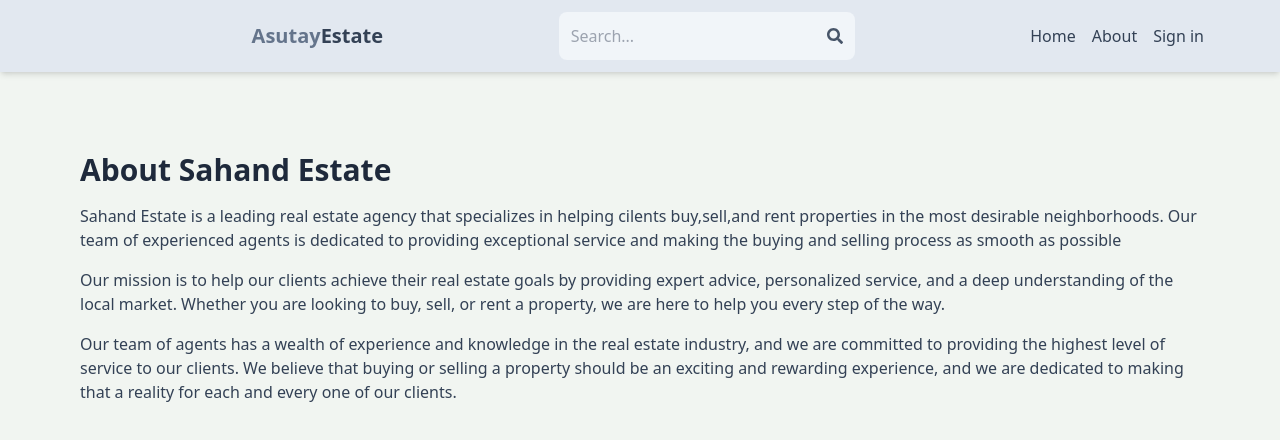
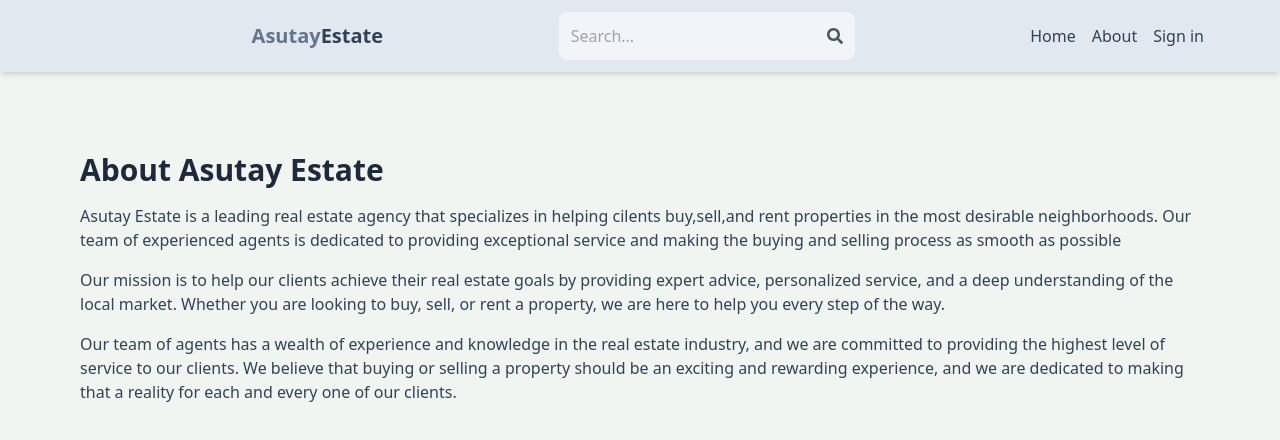
Before and after one commit to KaanAsutay/mern-estate-project, a React (Vite) app in the folder client/: page /about in a window 1280 px wide. Shown: the top 440 px of the page. Built offline with nearby package versions, Linux system fonts and the light colour scheme.

Commit message:
about finish

```diff
--- a/client/src/pages/About.jsx
+++ b/client/src/pages/About.jsx
@@ -3,9 +3,9 @@ import React from "react";
 const About = () => {
   return (
   <div className="py-20 px-4 max-w-6xl mx-auto">
-    <h1 className="text-3xl font-bold mb-4 text-slate-800">About Sahand Estate</h1>
+    <h1 className="text-3xl font-bold mb-4 text-slate-800">About Asutay Estate</h1>
     <p className="mb-4 text-slate-700">
-    Sahand Estate is a leading real estate agency that specializes in helping cilents
+    Asutay Estate is a leading real estate agency that specializes in helping cilents
     buy,sell,and rent properties in the most desirable neighborhoods. Our team of experienced
     agents is dedicated to providing exceptional service and making the buying and selling process as smooth as possible
     </p>
```
